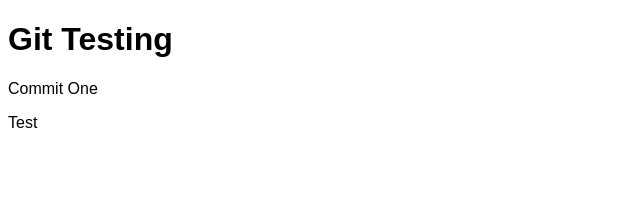
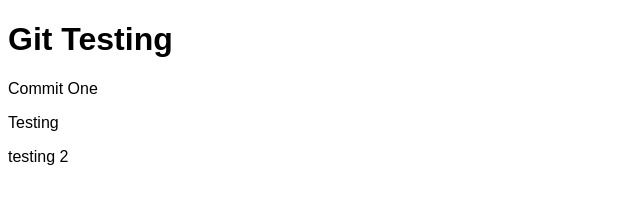
Before and after one commit to cdmt/git-testing, a React (Vite) app in the folder git-testing/: page / in a window 1280 px wide. Shown: the top 216 px of the page, without its empty margins (0-640 px from the left). Built offline with nearby package versions, Linux system fonts and the light colour scheme.

Commit message:
Revert "test (#6)"
This reverts commit 21cd5989f1f546c20a18910086b704598e6423c1.

```diff
--- a/git-testing/src/App.tsx
+++ b/git-testing/src/App.tsx
@@ -7,7 +7,8 @@ function App() {
     <>
       <h1>Git Testing</h1>
       <p>Commit One</p>
-      <p>Test</p>
+      <p>Testing</p>
+      <p>testing 2</p>
     </>
   )
 }
```
